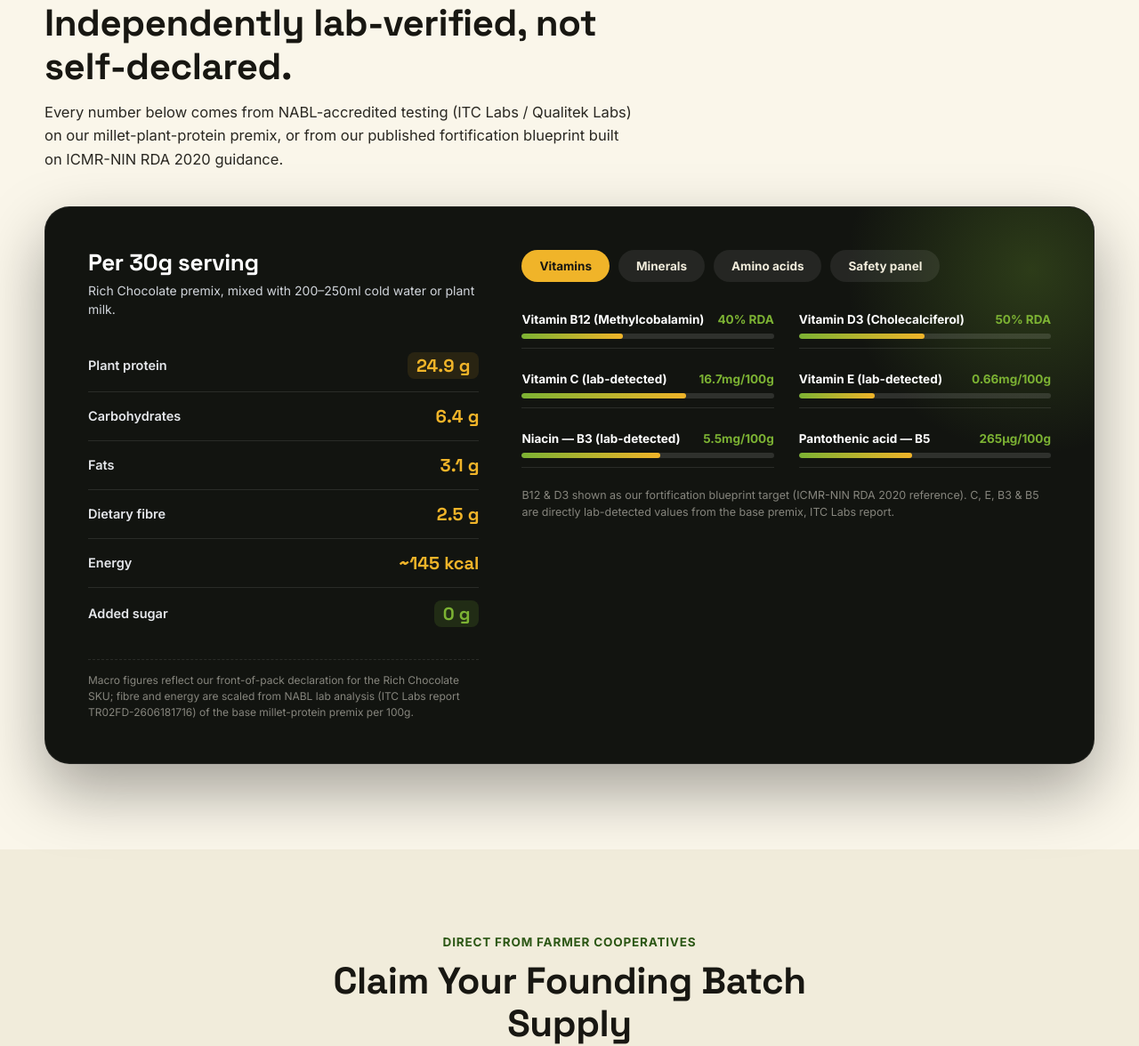
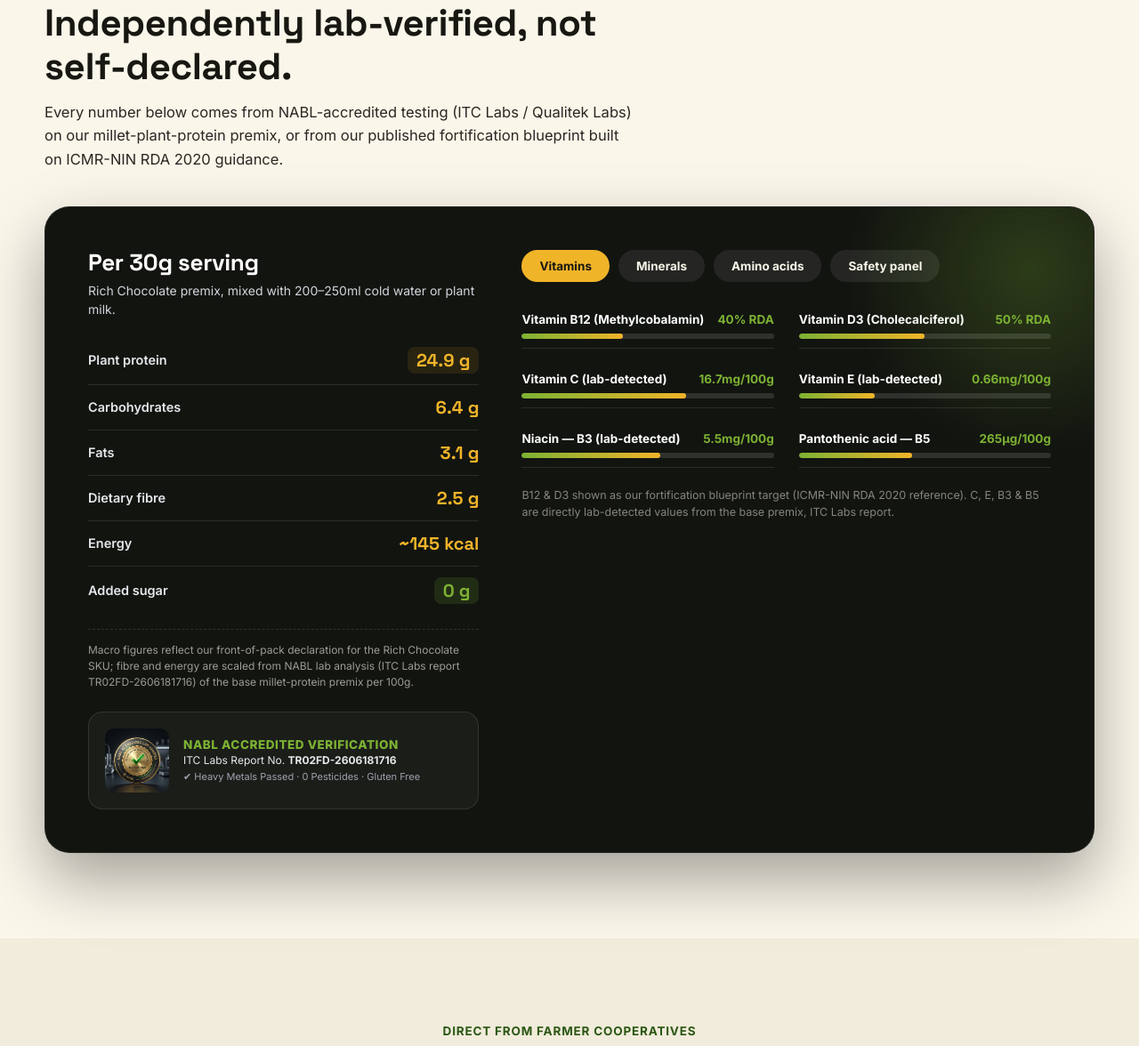
Before and after one commit to idealersb2b-svg/nutrexia, a PHP site: page / in a window 1280 px wide. Shown: the part 2236-3412 px from the top of the page at 89% size. Run offline with PHP 8.4, Linux system fonts and the light colour scheme; some libraries are stand-ins or nearby versions.

Commit message:
Fix nutrition tab height balance with Lab Verification badge image and explicit tab toggling

```diff
--- a/php_version/assets/js/main.js
+++ b/php_version/assets/js/main.js
@@ -109,14 +109,28 @@ function initFAQ() {
   });
 }
 
-// Nutrition Tab Switcher
+// Nutrition Tab Switcher with Fail-Safe Display Toggling
 function switchNutriTab(tabName) {
-  document.querySelectorAll('.ntab').forEach(b => b.classList.remove('active'));
-  document.querySelectorAll('.npanel').forEach(p => p.classList.remove('active'));
+  document.querySelectorAll('.ntab').forEach(b => {
+    b.classList.remove('active');
+    b.style.background = 'rgba(255,255,255,0.08)';
+    b.style.color = '#FAF6EA';
+  });
+  document.querySelectorAll('.npanel').forEach(p => {
+    p.classList.remove('active');
+    p.style.display = 'none';
+  });
 
   const activeBtn = document.getElementById('ntab-' + tabName);
   const activePanel = document.getElementById('npanel-' + tabName);
 
-  if (activeBtn) activeBtn.classList.add('active');
-  if (activePanel) activePanel.classList.add('active');
+  if (activeBtn) {
+    activeBtn.classList.add('active');
+    activeBtn.style.background = '#F0B429';
+    activeBtn.style.color = '#181712';
+  }
+  if (activePanel) {
+    activePanel.classList.add('active');
+    activePanel.style.display = 'block';
+  }
 }
--- a/php_version/index.php
+++ b/php_version/index.php
@@ -138,7 +138,7 @@ $products = [
   </div>
 </section>
 
-<!-- Lab Verification & Nutrition Section (Redesigned with Premium Dark Theme & Fail-safe inline styles) -->
+<!-- Lab Verification & Nutrition Section -->
 <section id="nutrition" class="wrap" style="padding:96px 0;">
   <div class="sec-head" style="margin-bottom: 40px;">
     <span class="sec-tag" style="color:var(--pea-deep); font-weight:700; font-size:13.5px; text-transform:uppercase; letter-spacing:0.06em; margin-bottom:10px; display:block;">The receipts</span>
@@ -147,56 +147,66 @@ $products = [
   </div>
 
   <div class="nutri" style="background:#121410; color:#FAF6EA; border-radius:28px; padding:48px; position:relative; overflow:hidden; border:1px solid rgba(255,255,255,0.08); box-shadow:0 30px 70px rgba(0,0,0,0.35);">
-    <div class="nutri-grid" style="display:grid; grid-template-columns:0.85fr 1.15fr; gap:48px; position:relative; z-index:1;">
+    <div class="nutri-grid" style="display:grid; grid-template-columns:0.85fr 1.15fr; gap:48px; position:relative; z-index:1; align-items:start;">
 
-      <!-- Left Column: Per 30g serving Macros -->
+      <!-- Left Column: Per 30g serving Macros & Lab Seal Image -->
       <div class="nutri-left">
         <h3 style="font-size:26px; font-weight:700; color:#FFFFFF; margin-bottom:6px;">Per 30g serving</h3>
-        <p style="color:#D1D5DB; font-size:14px; line-height:1.5; margin-bottom:24px;">Rich Chocolate premix, mixed with 200–250ml cold water or plant milk.</p>
+        <p style="color:#D1D5DB; font-size:14px; line-height:1.5; margin-bottom:20px;">Rich Chocolate premix, mixed with 200–250ml cold water or plant milk.</p>
 
         <div style="display:flex; flex-direction:column; gap:0;">
-          <div class="macro-row" style="display:flex; justify-content:space-between; align-items:center; padding:14px 0; border-bottom:1px solid rgba(255,255,255,0.1);">
+          <div class="macro-row" style="display:flex; justify-content:space-between; align-items:center; padding:12px 0; border-bottom:1px solid rgba(255,255,255,0.1);">
             <span class="m-name" style="font-weight:600; font-size:14.5px; color:#E5E7EB;">Plant protein</span>
             <span class="m-val" style="font-family:'Space Grotesk',sans-serif; font-weight:700; font-size:20px; color:#F0B429; background:rgba(240,180,41,0.1); padding:2px 10px; border-radius:8px;">24.9 g</span>
           </div>
-          <div class="macro-row" style="display:flex; justify-content:space-between; align-items:center; padding:14px 0; border-bottom:1px solid rgba(255,255,255,0.1);">
+          <div class="macro-row" style="display:flex; justify-content:space-between; align-items:center; padding:12px 0; border-bottom:1px solid rgba(255,255,255,0.1);">
             <span class="m-name" style="font-weight:600; font-size:14.5px; color:#E5E7EB;">Carbohydrates</span>
             <span class="m-val" style="font-family:'Space Grotesk',sans-serif; font-weight:700; font-size:20px; color:#F0B429;">6.4 g</span>
           </div>
-          <div class="macro-row" style="display:flex; justify-content:space-between; align-items:center; padding:14px 0; border-bottom:1px solid rgba(255,255,255,0.1);">
+          <div class="macro-row" style="display:flex; justify-content:space-between; align-items:center; padding:12px 0; border-bottom:1px solid rgba(255,255,255,0.1);">
             <span class="m-name" style="font-weight:600; font-size:14.5px; color:#E5E7EB;">Fats</span>
             <span class="m-val" style="font-family:'Space Grotesk',sans-serif; font-weight:700; font-size:20px; color:#F0B429;">3.1 g</span>
           </div>
-          <div class="macro-row" style="display:flex; justify-content:space-between; align-items:center; padding:14px 0; border-bottom:1px solid rgba(255,255,255,0.1);">
+          <div class="macro-row" style="display:flex; justify-content:space-between; align-items:center; padding:12px 0; border-bottom:1px solid rgba(255,255,255,0.1);">
             <span class="m-name" style="font-weight:600; font-size:14.5px; color:#E5E7EB;">Dietary fibre</span>
             <span class="m-val" style="font-family:'Space Grotesk',sans-serif; font-weight:700; font-size:20px; color:#F0B429;">2.5 g</span>
           </div>
-          <div class="macro-row" style="display:flex; justify-content:space-between; align-items:center; padding:14px 0; border-bottom:1px solid rgba(255,255,255,0.1);">
+          <div class="macro-row" style="display:flex; justify-content:space-between; align-items:center; padding:12px 0; border-bottom:1px solid rgba(255,255,255,0.1);">
             <span class="m-name" style="font-weight:600; font-size:14.5px; color:#E5E7EB;">Energy</span>
             <span class="m-val" style="font-family:'Space Grotesk',sans-serif; font-weight:700; font-size:20px; color:#F0B429;">~145 kcal</span>
           </div>
-          <div class="macro-row" style="display:flex; justify-content:space-between; align-items:center; padding:14px 0;">
+          <div class="macro-row" style="display:flex; justify-content:space-between; align-items:center; padding:12px 0;">
             <span class="m-name" style="font-weight:600; font-size:14.5px; color:#E5E7EB;">Added sugar</span>
             <span class="m-val" style="font-family:'Space Grotesk',sans-serif; font-weight:700; font-size:20px; color:#7CB233; background:rgba(124,178,51,0.15); padding:2px 10px; border-radius:8px;">0 g</span>
           </div>
         </div>
 
-        <div class="serving-note" style="margin-top:22px; font-size:12px; color:rgba(250,246,234,0.5); line-height:1.5; padding-top:14px; border-top:1px dashed rgba(255,255,255,0.1);">
+        <div class="serving-note" style="margin-top:16px; font-size:12px; color:rgba(250,246,234,0.6); line-height:1.5; padding-top:14px; border-top:1px dashed rgba(255,255,255,0.12);">
           Macro figures reflect our front-of-pack declaration for the Rich Chocolate SKU; fibre and energy are scaled from NABL lab analysis (ITC Labs report TR02FD-2606181716) of the base millet-protein premix per 100g.
+        </div>
+
+        <!-- NABL Lab Seal Image Badge Card -->
+        <div style="margin-top: 24px; background: rgba(255,255,255,0.04); border: 1px solid rgba(255,255,255,0.1); border-radius: 16px; padding: 18px; display: flex; align-items: center; gap: 16px;">
+          <img src="/assets/images/lab_seal.png" alt="NABL Accredited Lab Verified" style="width: 72px; height: 72px; object-fit: contain; border-radius: 10px; flex-shrink: 0;" />
+          <div>
+            <div style="font-weight: 800; font-size: 13.5px; color: #7CB233; text-transform: uppercase; letter-spacing: 0.04em;">NABL Accredited Verification</div>
+            <div style="font-size: 12px; color: #E5E7EB; margin-top: 2px;">ITC Labs Report No. <b>TR02FD-2606181716</b></div>
+            <div style="font-size: 11px; color: #9CA3AF; margin-top: 4px;">✔ Heavy Metals Passed · 0 Pesticides · Gluten Free</div>
+          </div>
         </div>
       </div>
 
-      <!-- Right Column: Interactive Tab Bar & Micro Panels -->
+      <!-- Right Column: Single Active Tab Panel (Fail-Safe Display Toggling) -->
       <div>
         <div class="nutri-tabs" style="display:flex; gap:10px; margin-bottom:24px; flex-wrap:wrap;">
-          <button id="ntab-vit" class="ntab active" onclick="switchNutriTab('vit')" style="padding:10px 20px; border-radius:999px; font-weight:700; font-size:13.5px; cursor:pointer;">Vitamins</button>
-          <button id="ntab-min" class="ntab" onclick="switchNutriTab('min')" style="padding:10px 20px; border-radius:999px; font-weight:700; font-size:13.5px; cursor:pointer;">Minerals</button>
-          <button id="ntab-aa" class="ntab" onclick="switchNutriTab('aa')" style="padding:10px 20px; border-radius:999px; font-weight:700; font-size:13.5px; cursor:pointer;">Amino acids</button>
-          <button id="ntab-safe" class="ntab" onclick="switchNutriTab('safe')" style="padding:10px 20px; border-radius:999px; font-weight:700; font-size:13.5px; cursor:pointer;">Safety panel</button>
+          <button id="ntab-vit" class="ntab active" onclick="switchNutriTab('vit')" style="padding:10px 20px; border-radius:999px; font-weight:700; font-size:13.5px; cursor:pointer; background:#F0B429; color:#181712;">Vitamins</button>
+          <button id="ntab-min" class="ntab" onclick="switchNutriTab('min')" style="padding:10px 20px; border-radius:999px; font-weight:700; font-size:13.5px; cursor:pointer; background:rgba(255,255,255,0.08); color:#FAF6EA;">Minerals</button>
+          <button id="ntab-aa" class="ntab" onclick="switchNutriTab('aa')" style="padding:10px 20px; border-radius:999px; font-weight:700; font-size:13.5px; cursor:pointer; background:rgba(255,255,255,0.08); color:#FAF6EA;">Amino acids</button>
+          <button id="ntab-safe" class="ntab" onclick="switchNutriTab('safe')" style="padding:10px 20px; border-radius:999px; font-weight:700; font-size:13.5px; cursor:pointer; background:rgba(255,255,255,0.08); color:#FAF6EA;">Safety panel</button>
         </div>
 
-        <!-- Vitamins Panel -->
-        <div id="npanel-vit" class="npanel active">
+        <!-- Vitamins Panel (Active by Default) -->
+        <div id="npanel-vit" class="npanel active" style="display:block;">
           <div class="vit-grid" style="display:grid; grid-template-columns:1fr 1fr; gap:16px 28px;">
             <div class="vit-item" style="padding:10px 0; border-bottom:1px solid rgba(255,255,255,0.1);">
               <div class="vit-top" style="display:flex; justify-content:space-between; font-size:13.5px; font-weight:700; margin-bottom:8px;">
@@ -263,8 +273,8 @@ $products = [
           </div>
         </div>
 
-        <!-- Minerals Panel -->
-        <div id="npanel-min" class="npanel">
+        <!-- Minerals Panel (Hidden by Default) -->
+        <div id="npanel-min" class="npanel" style="display:none;">
           <div class="vit-grid" style="display:grid; grid-template-columns:1fr 1fr; gap:16px 28px;">
             <div class="vit-item" style="padding:10px 0; border-bottom:1px solid rgba(255,255,255,0.1);"><div class="vit-top" style="display:flex; justify-content:space-between; font-size:13.5px; font-weight:700; margin-bottom:8px;"><span class="vn" style="color:#FFFFFF;">Iron (chelated bisglycinate)</span><span class="vv" style="color:#7CB233;">25% RDA</span></div><div class="bar-track" style="height:6px; background:rgba(255,255,255,0.12); border-radius:99px; overflow:hidden;"><div class="bar-fill" style="height:100%; background:linear-gradient(90deg,#7CB233,#F0B429); border-radius:99px; width:25%;"></div></div></div>
             <div class="vit-item" style="padding:10px 0; border-bottom:1px solid rgba(255,255,255,0.1);"><div class="vit-top" style="display:flex; justify-content:space-between; font-size:13.5px; font-weight:700; margin-bottom:8px;"><span class="vn" style="color:#FFFFFF;">Zinc (bisglycinate)</span><span class="vv" style="color:#7CB233;">20% RDA</span></div><div class="bar-track" style="height:6px; background:rgba(255,255,255,0.12); border-radius:99px; overflow:hidden;"><div class="bar-fill" style="height:100%; background:linear-gradient(90deg,#7CB233,#F0B429); border-radius:99px; width:20%;"></div></div></div>
@@ -278,8 +288,8 @@ $products = [
           </div>
         </div>
 
-        <!-- Amino Acids Panel -->
-        <div id="npanel-aa" class="npanel">
+        <!-- Amino Acids Panel (Hidden by Default) -->
+        <div id="npanel-aa" class="npanel" style="display:none;">
           <div class="aa-tags" style="display:flex; flex-wrap:wrap; gap:10px;">
             <span style="background:rgba(255,255,255,0.08); padding:10px 15px; border-radius:12px; font-size:13px; font-weight:700; color:#FAF6EA;"><b style="color:#F0B429; margin-right:6px;">10.2g</b>Glutamic acid</span>
             <span style="background:rgba(255,255,255,0.08); padding:10px 15px; border-radius:12px; font-size:13px; font-weight:700; color:#FAF6EA;"><b style="color:#F0B429; margin-right:6px;">5.5g</b>Aspartic acid</span>
@@ -299,8 +309,8 @@ $products = [
           </div>
         </div>
 
-        <!-- Safety Panel -->
-        <div id="npanel-safe" class="npanel">
+        <!-- Safety Panel (Hidden by Default) -->
+        <div id="npanel-safe" class="npanel" style="display:none;">
           <div class="safety-grid" style="display:grid; grid-template-columns:1fr 1fr; gap:14px;">
             <div class="safety-item" style="display:flex; align-items:center; gap:10px; background:rgba(255,255,255,0.06); padding:14px 16px; border-radius:12px; font-size:13.5px; font-weight:700;"><span class="tick" style="color:#7CB233; font-size:16px;">✓</span> Lead — below quantification</div>
             <div class="safety-item" style="display:flex; align-items:center; gap:10px; background:rgba(255,255,255,0.06); padding:14px 16px; border-radius:12px; font-size:13.5px; font-weight:700;"><span class="tick" style="color:#7CB233; font-size:16px;">✓</span> Arsenic — below quantification</div>
```
Also changed, not shown: php_version/assets/images/lab_seal.png (added).
